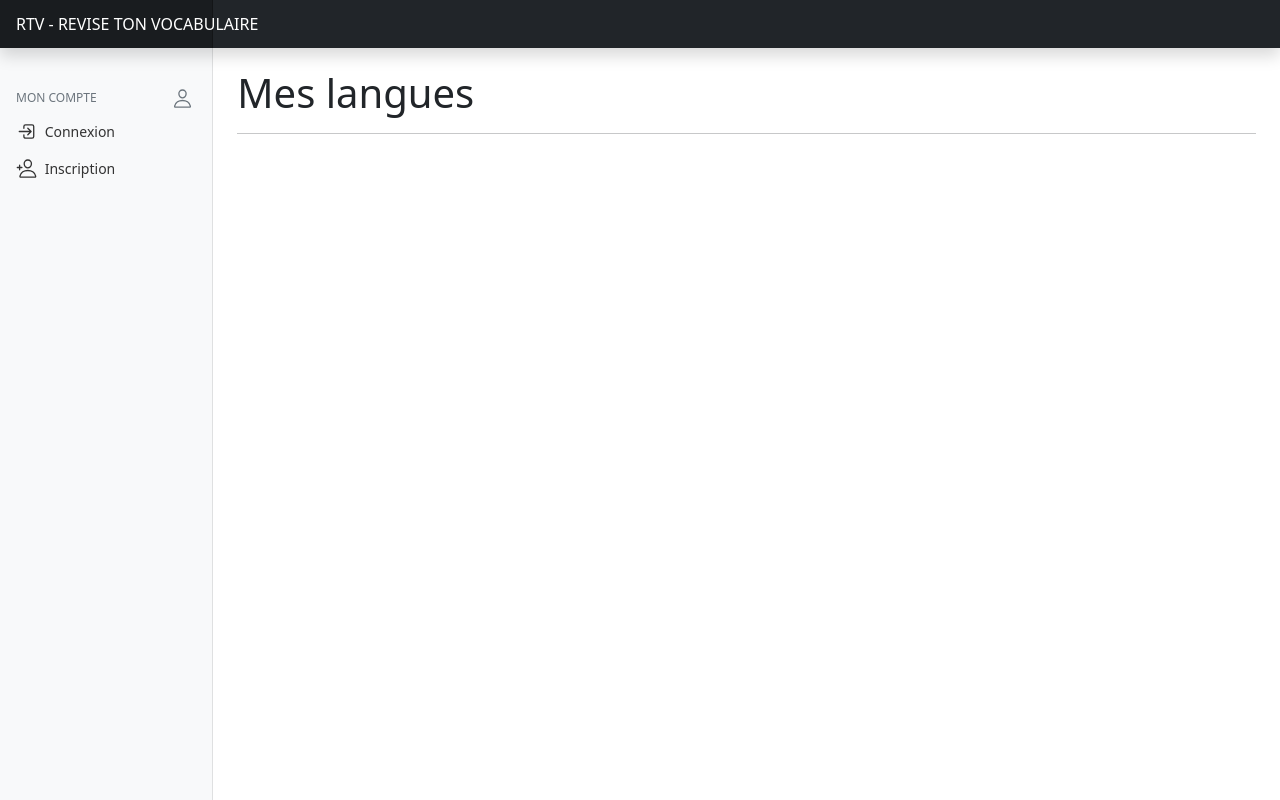
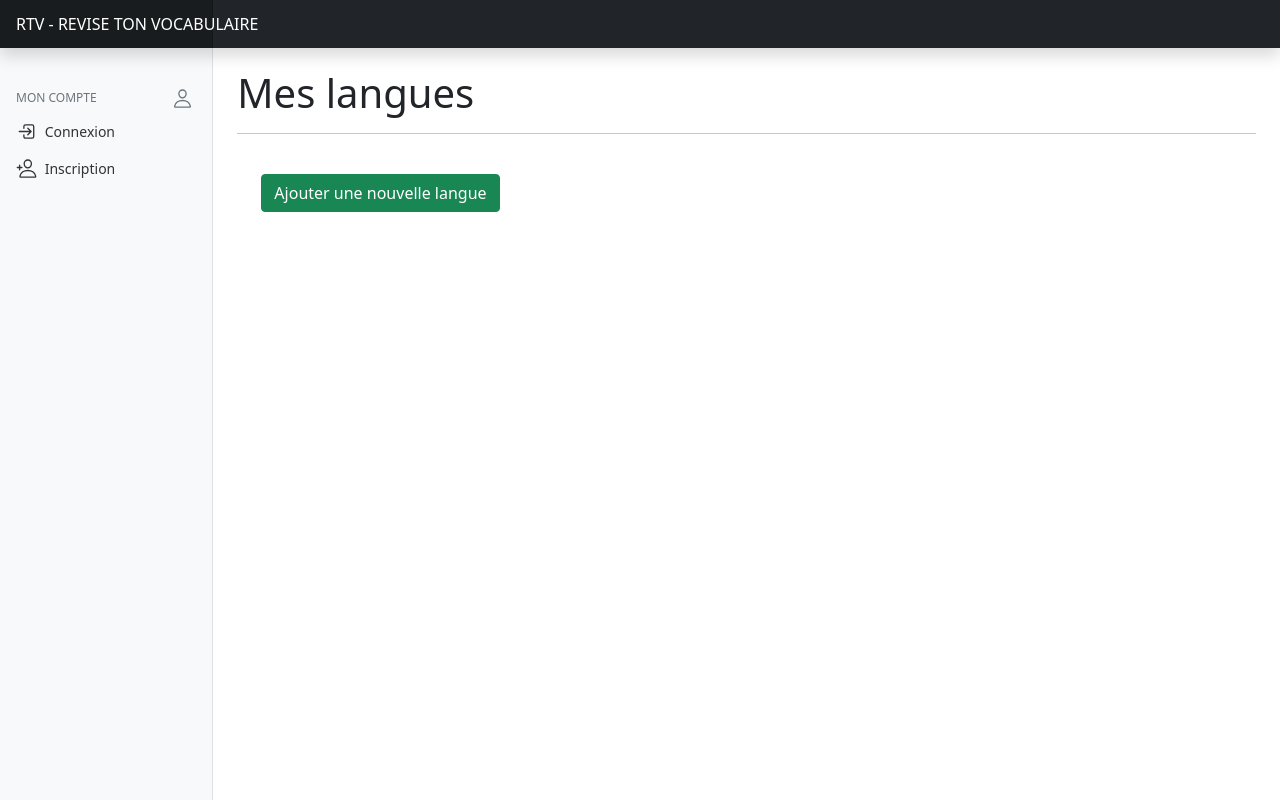
Before and after one commit to thomas-v/myVoc, a Symfony app: template templates/language/manager.html.twig in a window 1280 px wide. Run offline with Twig, Linux system fonts and the light colour scheme; the template is opened without the code that fills it, so the values that code supplies are empty; some libraries are stand-ins or nearby versions.

Commit message:
corrections de style

```diff
--- a/templates/language/manager.html.twig
+++ b/templates/language/manager.html.twig
@@ -7,12 +7,17 @@
     <hr>
     <div class="container">
         <div class="row">
+            <div class="col-12">
+                <a href="{{ path('language-add') }}" class="btn btn-success mt-4">Ajouter une nouvelle langue</a>
+            </div>
+        </div>
+        <div class="row">
             {% for language in languages %}
             <div class="col-sm-12 col-md-12 col-lg-4 col-xl-4 mt-5">
                 <div class="card" style="width: 18rem;">
                     <div class="card-body">
                         <h5 class="card-title">{{ language.name }}</h5>
-                        <a href="{{ path('language-update', {id : language.id}) }}" class="btn btn-primary" style="width:100%">Modifier</a><br>
+                        <a href="{{ path('language-update', {id : language.id}) }}" class="btn btn-primary" style="width:100%">Modifier</a>
                         <a href="{{ path('language-delete', {id : language.id}) }}" class="btn btn-danger mt-1" style="width:100%">Supprimer</a>
                     </div>
                 </div>
```
